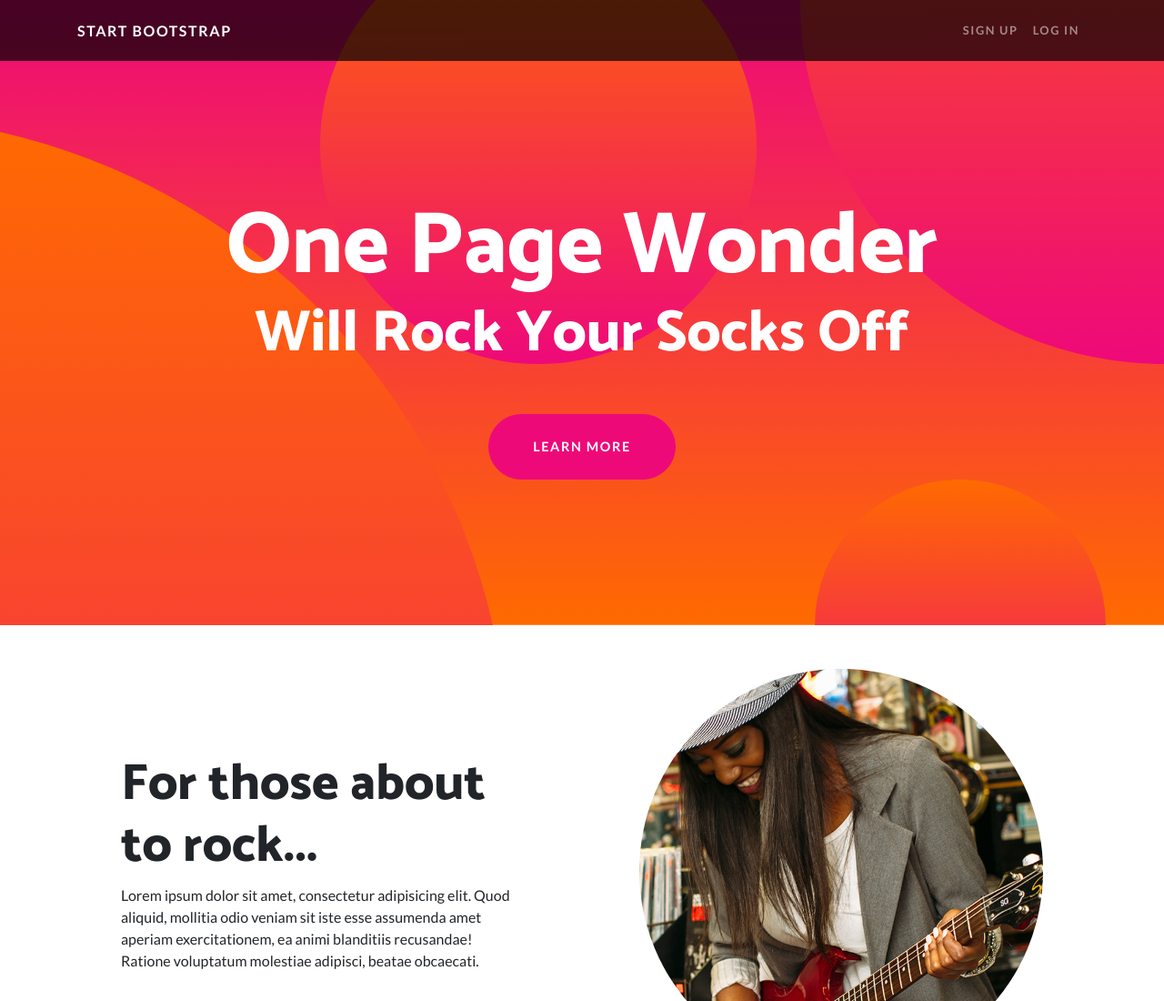
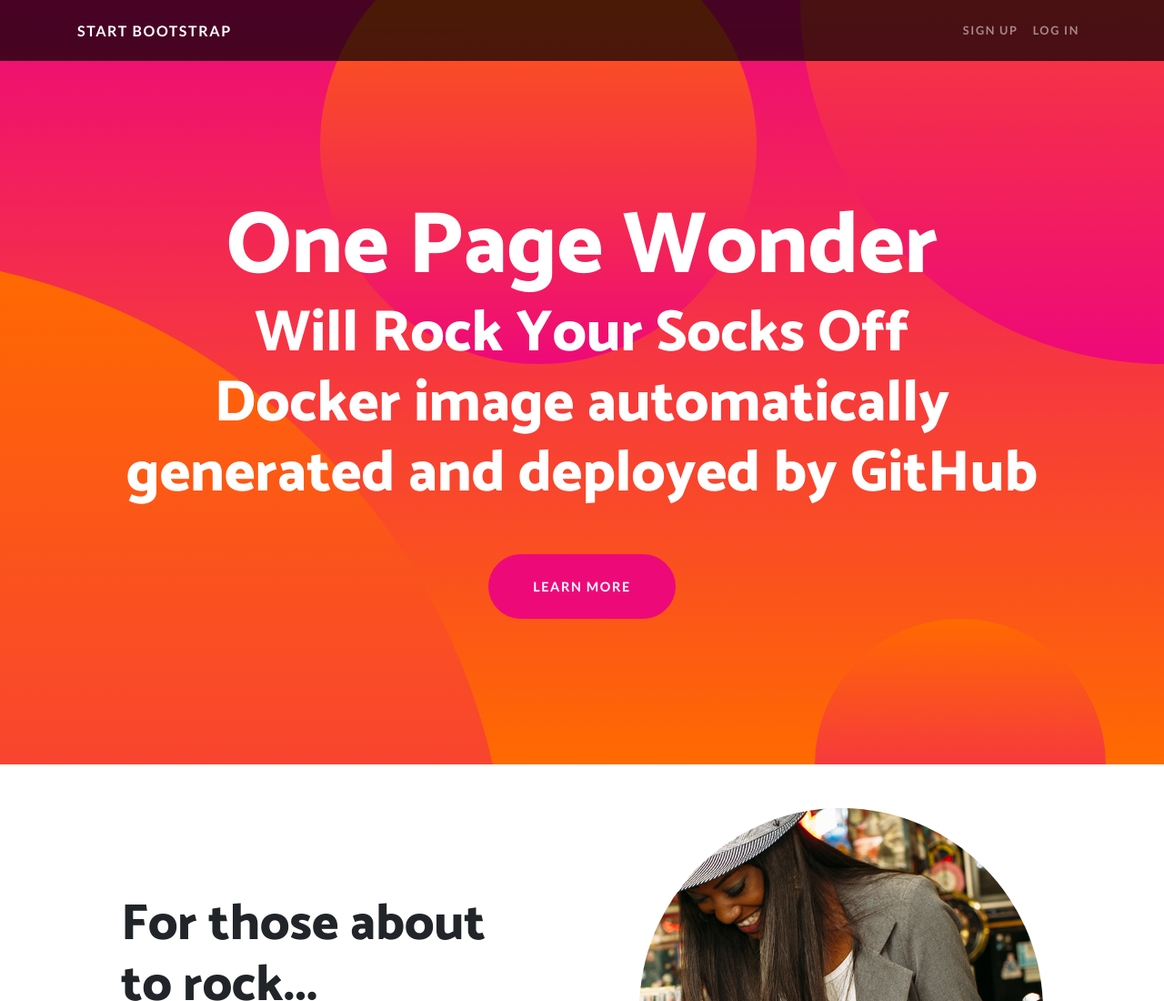
Before and after one commit to bitenbait/docker-nginx, a website: page web/index.html in a window 1280 px wide. Shown: the top 1100 px of the page at 91% size. Drawn offline with Linux system fonts and the light colour scheme.

Commit message:
Second commit

```diff
--- a/web/index.html
+++ b/web/index.html
@@ -49,6 +49,7 @@
       <div class="container">
         <h1 class="masthead-heading mb-0">One Page Wonder</h1>
         <h2 class="masthead-subheading mb-0">Will Rock Your Socks Off</h2>
+        <h3 class="masthead-subheading mb-0">Docker image automatically generated and deployed by GitHub</h3>
         <a href="#" class="btn btn-primary btn-xl rounded-pill mt-5">Learn More</a>
       </div>
     </div>
```
